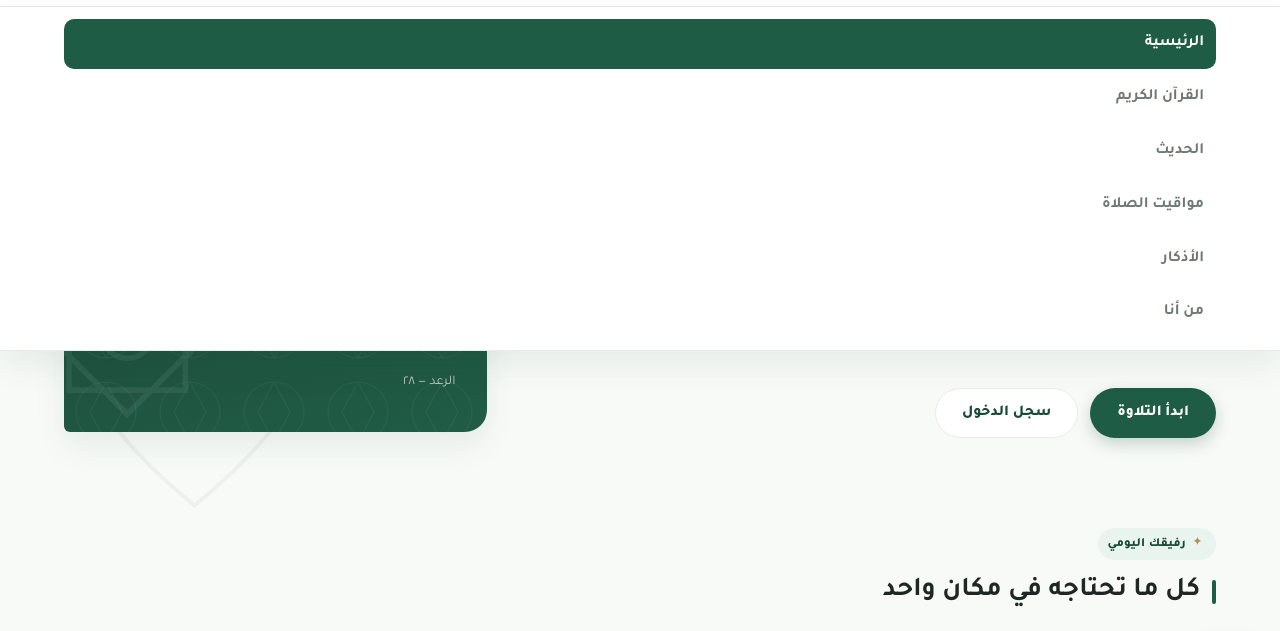
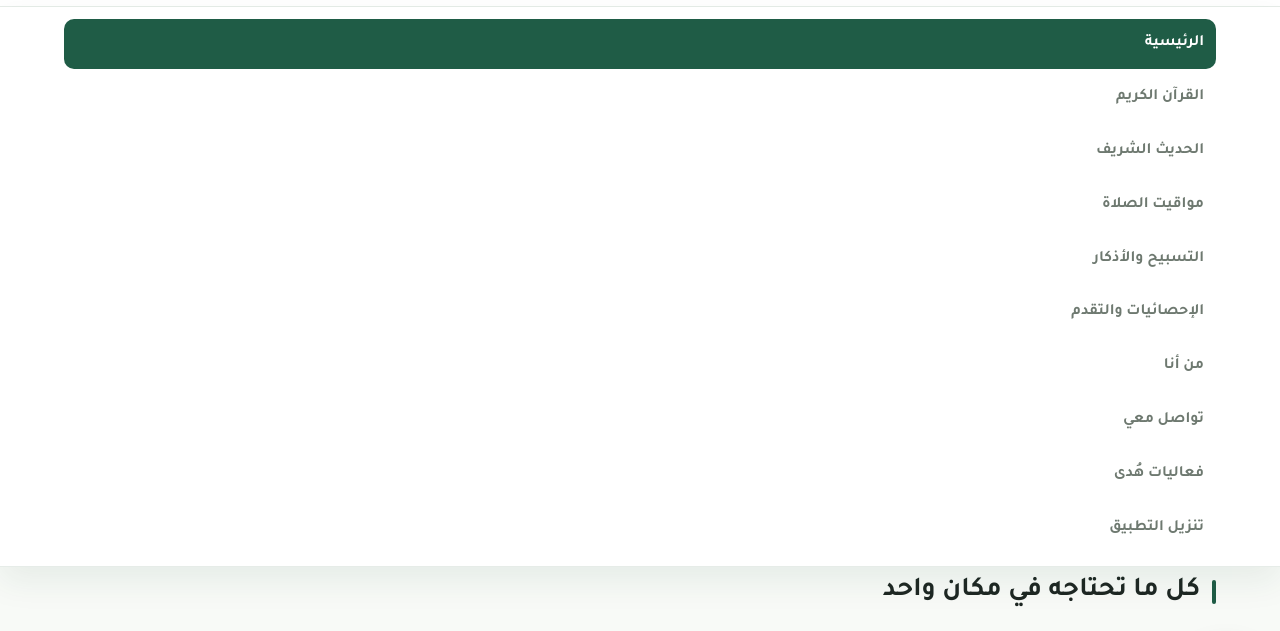
Before and after one commit to rayanalgool5-crypto/Huda2, a plain HTML site: page frontend/index.html in a window 1280 px wide. Both pictures are taken after a click on the button "فتح القائمة". Shown: the part 73-704 px from the top of the page. Drawn offline with Linux system fonts and the light colour scheme; no server answers; a web font is replaced by a local one.

Commit message:
Restore the original homepage navigation order and logo, and keep the brand image as the slogan version.

```diff
--- a/frontend/index.html
+++ b/frontend/index.html
@@ -108,7 +108,7 @@
   <header class="site-header">
     <a class="brand" href="index.html" aria-label="الذهاب للرئيسية"><img class="brand-logo" src="assets/huda-slogan.png" alt="هُدى"></a>
     <button class="nav-trigger" aria-label="فتح القائمة" aria-expanded="false">☰</button>
-    <nav class="main-nav" aria-label="التنقل الرئيسي"><a class="active" href="index.html">الرئيسية</a><a href="pages/quran.html">القرآن الكريم</a><a href="pages/hadith.html">الحديث</a><a href="pages/prayer-times.html">مواقيت الصلاة</a><a href="pages/tasbeeh.html">الأذكار</a><a href="pages/about.html">من أنا</a></nav>
+    <nav class="main-nav" aria-label="التنقل الرئيسي"><a class="active" href="index.html">الرئيسية</a><a href="pages/quran.html">القرآن الكريم</a><a href="pages/hadith.html">الحديث الشريف</a><a href="pages/prayer-times.html">مواقيت الصلاة</a><a href="pages/tasbeeh.html">التسبيح والأذكار</a><a href="pages/stats.html">الإحصائيات والتقدم</a><a href="pages/about.html">من أنا</a><a href="pages/contact.html">تواصل معي</a><a href="pages/game-studio.html">فعاليات هُدى</a><a href="pages/download.html">تنزيل التطبيق</a></nav>
     <div class="header-actions">
       <button class="icon-button theme-toggle" aria-label="تفعيل الوضع الداكن" title="تبديل المظهر">☾</button>
       <button class="logout-button">تسجيل الخروج</button>
```
